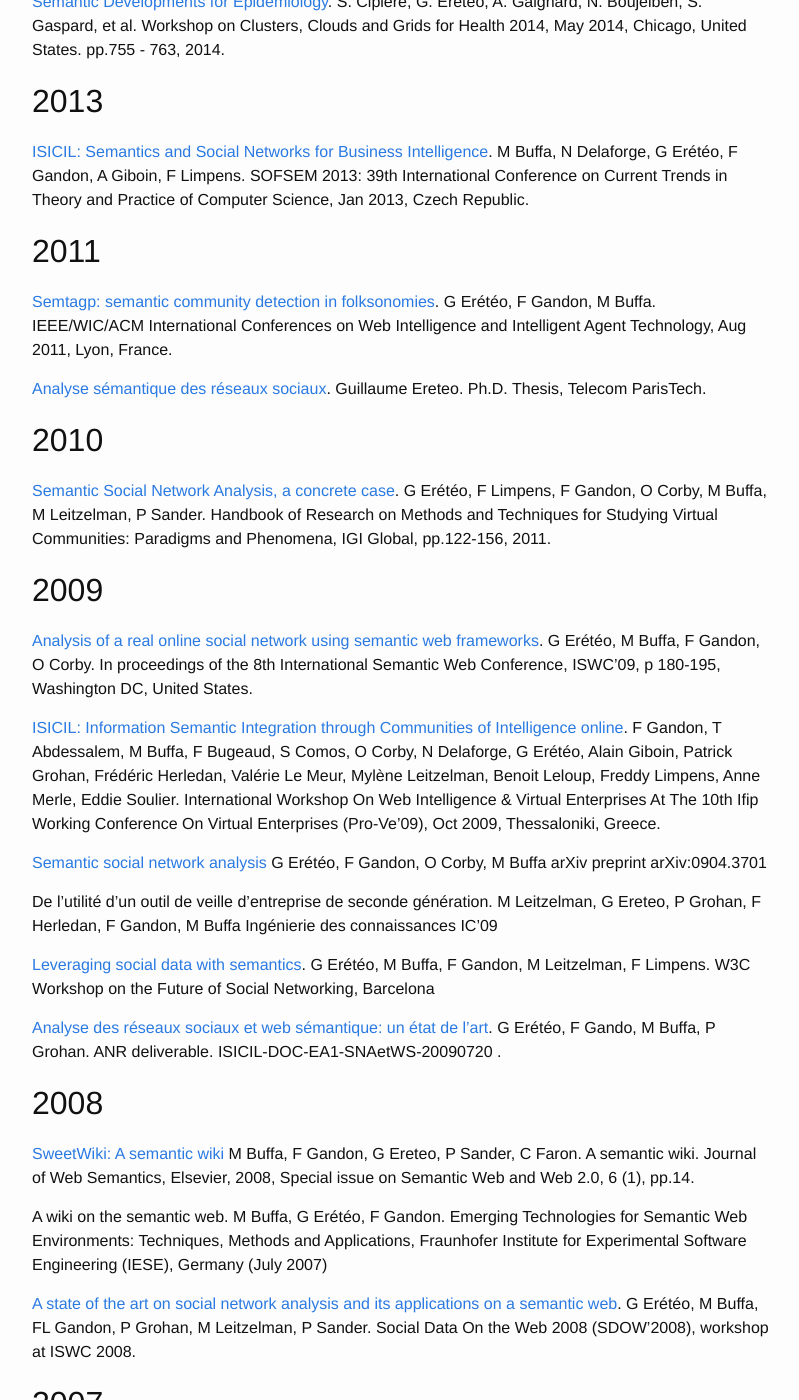
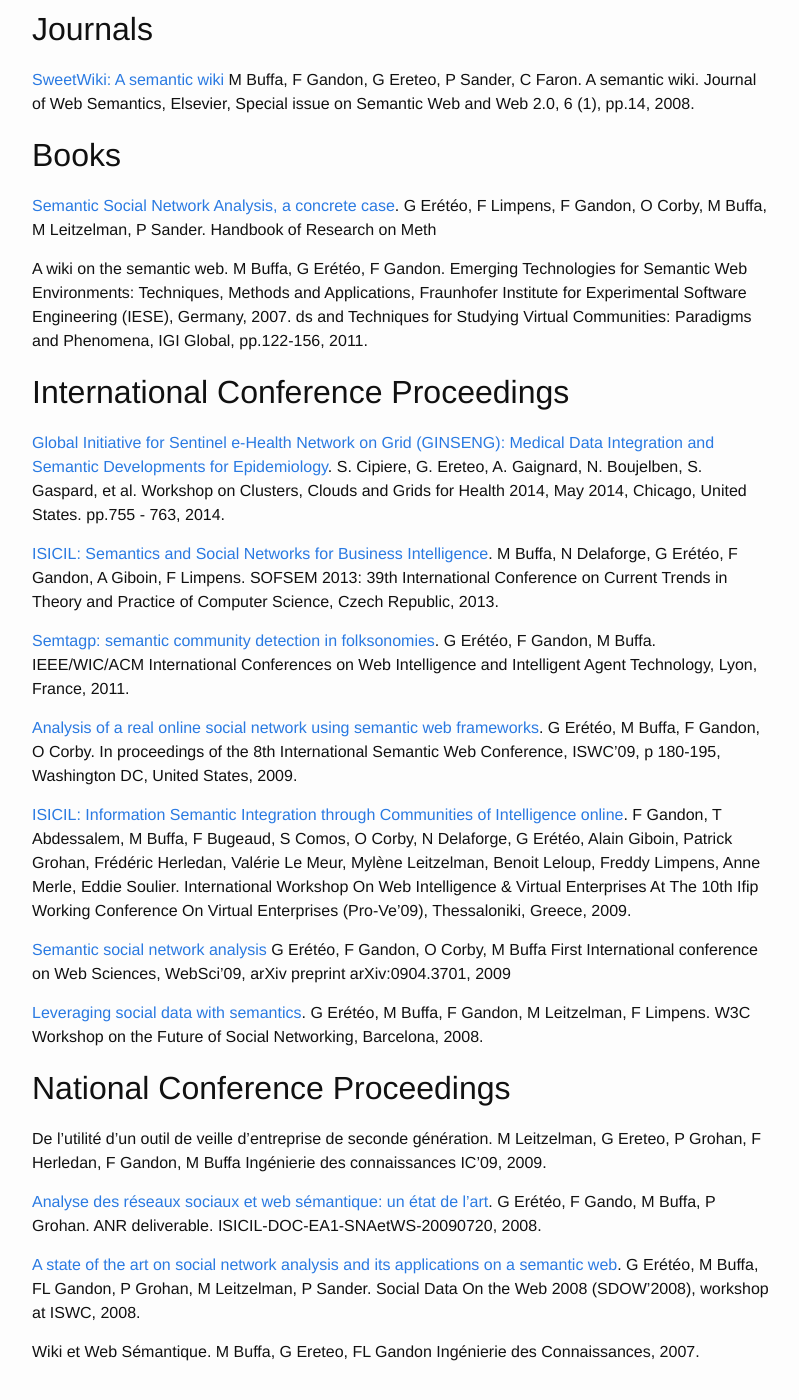
Before and after one commit to ereteog/ereteog.github.io, a Jekyll site: the page built from publications.md, in a window 1280 px wide and 1400 px high, scrolled down 261 px. Shown: the whole window, without its empty margins (238-1037 px from the left). Built offline with Jekyll 4.4.1, drawn with Linux system fonts in a browser that asks for light colours; comment, search, counter and statistics services are not loaded; some of the changed text lies outside the part shown.

```diff
--- a/_includes/header.html
+++ b/_includes/header.html
@@ -19,6 +19,7 @@
           <a class="page-link" href="{{ my_page.url | prepend: site.baseurl }}">{{ my_page.title }}</a>
           {% endif %}
         {% endfor %}
+          <a class="page-link" href="/cv_guillaume_ereteo.pdf">CV</a>
       </div>
     </nav>
 
--- a/publications.md
+++ b/publications.md
@@ -3,77 +3,73 @@ layout: page
 title: Publications
 permalink: /publications/
 ---
-## 2014
+
+## Ph.D. Thesis
+[Analyse sémantique des réseaux sociaux](https://tel.archives-ouvertes.fr/tel-00586677).
+Guillaume Ereteo.
+Ph.D. Thesis, Telecom ParisTech, 2011.
+
+## Journals
+
+[SweetWiki: A semantic wiki](https://hal.archives-ouvertes.fr/hal-01154473)
+M Buffa, F Gandon, G Ereteo, P Sander, C Faron.
+A semantic wiki. Journal of Web Semantics, Elsevier, Special issue on Semantic Web and Web 2.0, 6 (1), pp.14, 2008.
+
+## Books
+
+[Semantic Social Network Analysis, a concrete case](https://hal.archives-ouvertes.fr/hal-00562056).
+G Erétéo, F Limpens, F Gandon, O Corby, M Buffa, M Leitzelman, P Sander.
+ Handbook of Research on Meth
+
+A wiki on the semantic web.
+M Buffa, G Erétéo, F Gandon.
+Emerging Technologies for Semantic Web Environments: Techniques, Methods and Applications, Fraunhofer Institute for Experimental Software Engineering (IESE), Germany, 2007.
+ds and Techniques for Studying Virtual Communities: Paradigms and Phenomena, IGI Global, pp.122-156, 2011.
+
+## International Conference Proceedings
 
 [Global Initiative for Sentinel e-Health Network on Grid (GINSENG): Medical Data Integration and Semantic Developments for Epidemiology](https://hal.archives-ouvertes.fr/hal-01048737).
 S. Cipiere, G. Ereteo, A. Gaignard, N. Boujelben, S. Gaspard, et al.
 Workshop on Clusters, Clouds and Grids for Health 2014, May 2014, Chicago, United States. pp.755 - 763, 2014.
 
-## 2013
-
 [ISICIL: Semantics and Social Networks for Business Intelligence](https://hal.inria.fr/hal-01171260).
 M Buffa, N Delaforge, G Erétéo, F Gandon, A Giboin, F Limpens.
-SOFSEM 2013: 39th International Conference on Current Trends in Theory and Practice of Computer Science, Jan 2013, Czech Republic.
-
-## 2011
+SOFSEM 2013: 39th International Conference on Current Trends in Theory and Practice of Computer Science, Czech Republic, 2013.
 
 [Semtagp: semantic community detection in folksonomies](https://hal.inria.fr/hal-01170978).
 G Erétéo, F Gandon, M Buffa.
-IEEE/WIC/ACM International Conferences on Web Intelligence and Intelligent Agent Technology, Aug 2011, Lyon, France.
-
-[Analyse sémantique des réseaux sociaux](https://tel.archives-ouvertes.fr/tel-00586677).
-Guillaume Ereteo.
-Ph.D. Thesis, Telecom ParisTech.
-
-## 2010
-
-[Semantic Social Network Analysis, a concrete case](https://hal.archives-ouvertes.fr/hal-00562056).
-G Erétéo, F Limpens, F Gandon, O Corby, M Buffa, M Leitzelman, P Sander.
- Handbook of Research on Methods and Techniques for Studying Virtual Communities: Paradigms and Phenomena, IGI Global, pp.122-156, 2011.
-
-
-## 2009
+IEEE/WIC/ACM International Conferences on Web Intelligence and Intelligent Agent Technology, Lyon, France, 2011.
 
 [Analysis of a real online social network using semantic web frameworks](https://hal.archives-ouvertes.fr/hal-00562035).
 G Erétéo, M Buffa, F Gandon, O Corby.
-In proceedings of the 8th International Semantic Web Conference, ISWC’09, p 180-195, Washington DC, United States.
+In proceedings of the 8th International Semantic Web Conference, ISWC’09, p 180-195, Washington DC, United States, 2009.
 
 [ISICIL: Information Semantic Integration through Communities of Intelligence online](https://hal.inria.fr/hal-01169909).
 F Gandon, T Abdessalem, M Buffa, F Bugeaud, S Comos, O Corby, N Delaforge, G Erétéo, Alain Giboin, Patrick Grohan, Frédéric Herledan, Valérie Le Meur, Mylène Leitzelman, Benoit Leloup, Freddy Limpens, Anne Merle, Eddie Soulier.
-International Workshop On Web Intelligence & Virtual Enterprises At The 10th Ifip Working Conference On Virtual Enterprises (Pro-Ve'09), Oct 2009, Thessaloniki, Greece.
+International Workshop On Web Intelligence & Virtual Enterprises At The 10th Ifip Working Conference On Virtual Enterprises (Pro-Ve'09), Thessaloniki, Greece, 2009.
 
 [Semantic social network analysis](http://arxiv.org/pdf/0904.3701.pdf)
 G Erétéo, F Gandon, O Corby, M Buffa
-arXiv preprint arXiv:0904.3701
+First International conference on Web Sciences, WebSci'09, arXiv preprint arXiv:0904.3701, 2009
+
+[Leveraging social data with semantics](https://www.w3.org/2008/09/msnws/papers/ereteo_et_al_2008_leveraging.html).
+G Erétéo, M Buffa, F Gandon, M Leitzelman, F Limpens.
+W3C Workshop on the Future of Social Networking, Barcelona, 2008.
+
+## National Conference Proceedings
 
 De l'utilité d'un outil de veille d'entreprise de seconde génération.
 M Leitzelman, G Ereteo, P Grohan, F Herledan, F Gandon, M Buffa
-Ingénierie des connaissances IC'09
-
-[Leveraging social data with semantics](https://www.w3.org/2008/09/msnws/papers/ereteo_et_al_2008_leveraging.html).
-G Erétéo, M Buffa, F Gandon, M Leitzelman, F Limpens.
-W3C Workshop on the Future of Social Networking, Barcelona
+Ingénierie des connaissances IC'09, 2009.
 
 [Analyse des réseaux sociaux et web sémantique: un état de l’art](http://isicil.inria.fr/v1/res/docs/livrables/ISICIL-ANR-EA01-SNAetWS-0906.pdf).
 G Erétéo, F Gando, M Buffa, P Grohan.
-ANR deliverable. ISICIL-DOC-EA1-SNAetWS-20090720 .
-
-## 2008
-
-[SweetWiki: A semantic wiki](https://hal.archives-ouvertes.fr/hal-01154473)
-M Buffa, F Gandon, G Ereteo, P Sander, C Faron.
-A semantic wiki. Journal of Web Semantics, Elsevier, 2008, Special issue on Semantic Web and Web 2.0, 6 (1), pp.14.
-
-A wiki on the semantic web.
-M Buffa, G Erétéo, F Gandon.
-Emerging Technologies for Semantic Web Environments: Techniques, Methods and Applications, Fraunhofer Institute for Experimental Software Engineering (IESE), Germany (July 2007)
+ANR deliverable. ISICIL-DOC-EA1-SNAetWS-20090720, 2008.
 
 [A state of the art on social network analysis and its applications on a semantic web](http://ceur-ws.org/Vol-405/paper5.pdf).
 G Erétéo, M Buffa, FL Gandon, P Grohan, M Leitzelman, P Sander.
-Social Data On the Web 2008 (SDOW'2008), workshop at ISWC 2008.
+Social Data On the Web 2008 (SDOW'2008), workshop at ISWC, 2008.
 
-## 2007
-
-Wiki et web sémantique
+Wiki et Web Sémantique.
 M Buffa, G Ereteo, FL Gandon
-IC 2007: Ingénierie des Connaissances
+Ingénierie des Connaissances, 2007.
```
Also changed, not shown: _posts/2011-06-20-Phd-thesis-semantic-social-network-analysis.md (added, +15 -0 lines), _posts/2012-09-01-Preface-Web-de-données.md (added, +13 -0 lines), _posts/2016-06-20-Phd-thesis-semantic-social-network-analysis.md (deleted, +0 -14 lines), about.md (deleted, +0 -11 lines), blog.md (added, +18 -0 lines), index.html (+9 -15 lines), 2 other files.
